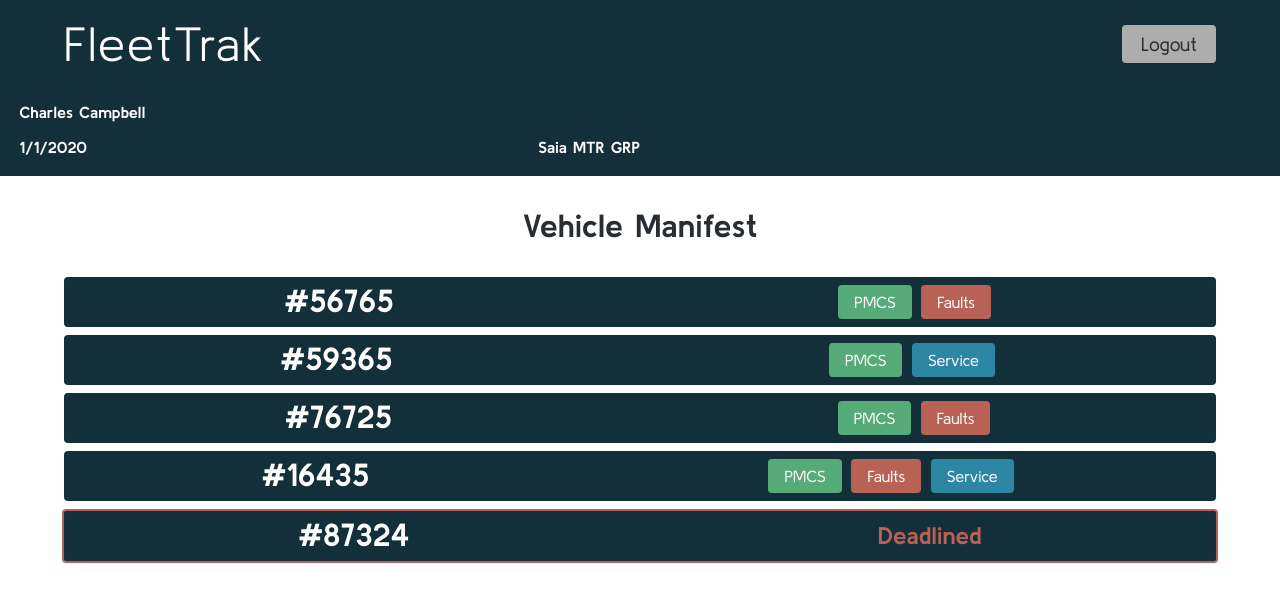
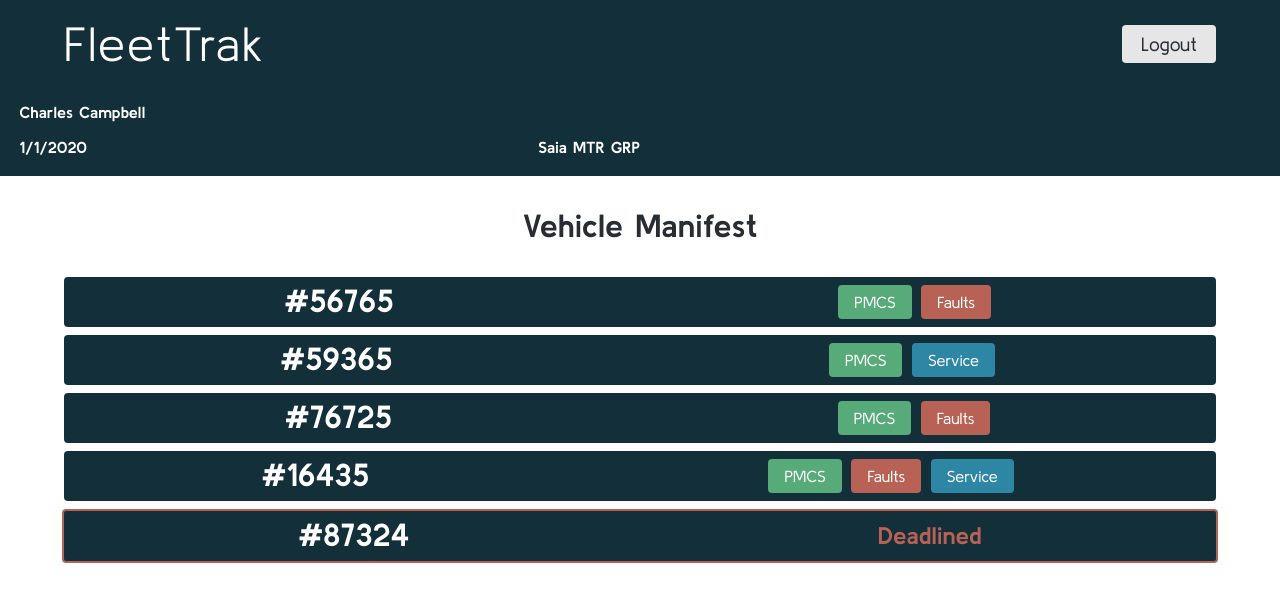
Before and after one commit to C-E-Campbell/fleet-tracker, a React (Create React App) app: page /dashboard in a window 1280 px wide. Shown: the top 602 px of the page. Built offline with nearby package versions, Linux system fonts and the light colour scheme.

Commit message:
changed css

```diff
--- a/src/pages/Dashboard/Dashboard.jsx
+++ b/src/pages/Dashboard/Dashboard.jsx
@@ -1,4 +1,4 @@
-import React, { Component, Fragment } from "react";
+import React, { Component } from "react";
 import { withRouter } from "react-router-dom";
 import "./Dashboard.scss";
 import VehicleCard from "../../components/VehicleCard/VehicleCard";
--- a/src/pages/Dashboard/Dashboard.scss
+++ b/src/pages/Dashboard/Dashboard.scss
@@ -29,7 +29,7 @@
   width: 100%;
 
   button {
-    background-color: #adadad;
+    background-color: #e6e6e6;
     color: #282d34;
     border: none;
     border-radius: 4px;
```
